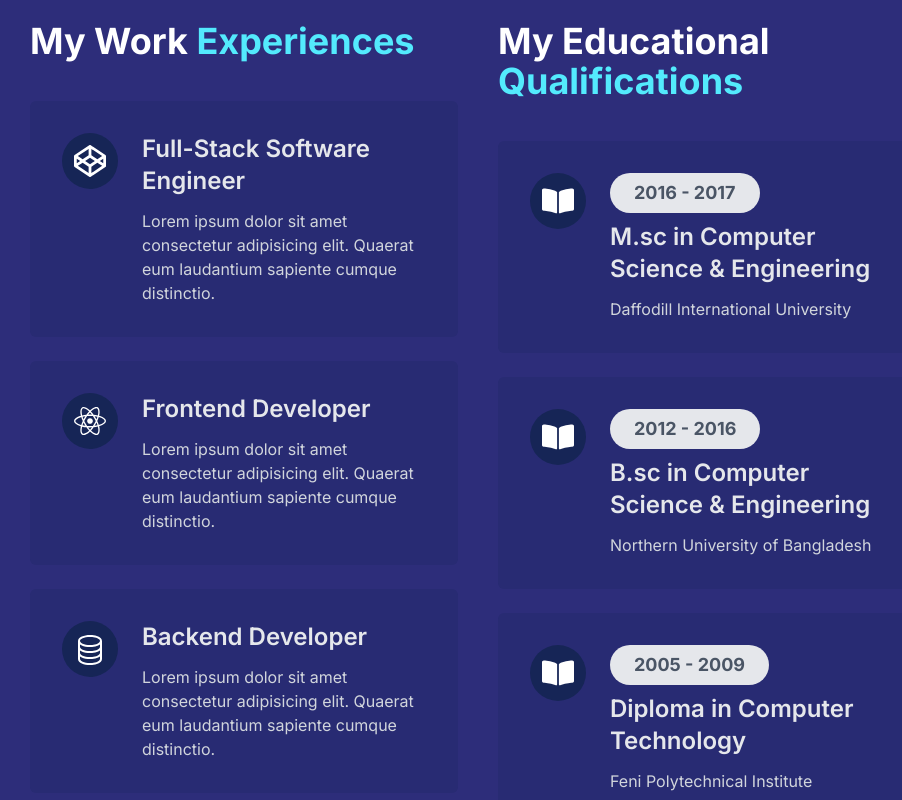
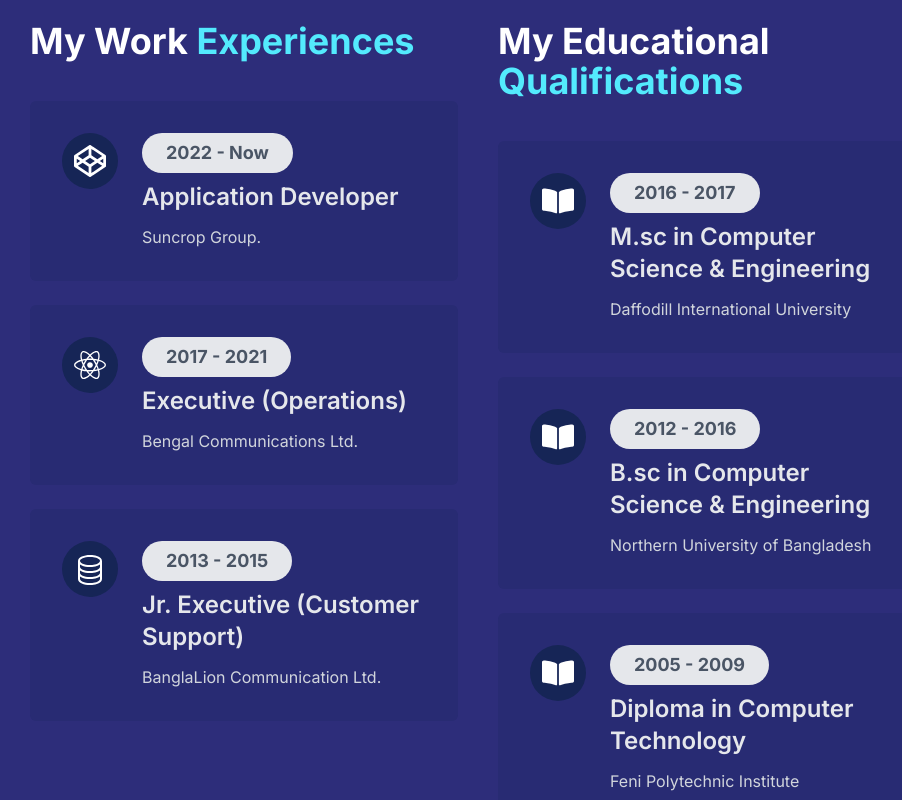
Before and after one commit to Najmul216/my_portfolio_website, a Next.js app: page / in a window 1280 px wide. Shown: the part 1540-2340 px from the top of the page, without its empty margins (162-1064 px from the left). Built offline with nearby package versions, Linux system fonts and the light colour scheme.

Commit message:
Update Resume

```diff
--- a/components/Home/Resume/Resume.tsx
+++ b/components/Home/Resume/Resume.tsx
@@ -15,18 +15,21 @@ const Resume = () => {
           <div className="mt-10">
             <ResumeCard
               Icon={FaCodepen}
-              role="Full-Stack Software Engineer"
-              text="Lorem ipsum dolor sit amet consectetur adipisicing elit. Quaerat eum laudantium sapiente cumque distinctio."
+              date="2022 - Now"
+              role="Application Developer"
+              text="Suncrop Group."
             />
             <ResumeCard
               Icon={FaReact}
-              role="Frontend Developer"
-              text="Lorem ipsum dolor sit amet consectetur adipisicing elit. Quaerat eum laudantium sapiente cumque distinctio."
+              date="2017 - 2021"
+              role="Executive (Operations)"
+              text="Bengal Communications Ltd."
             />
             <ResumeCard
               Icon={BsDatabase}
-              role="Backend Developer"
-              text="Lorem ipsum dolor sit amet consectetur adipisicing elit. Quaerat eum laudantium sapiente cumque distinctio."
+              date="2013 - 2015"
+              role="Jr. Executive (Customer Support)"
+              text="BanglaLion Communication Ltd."
             />
           </div>
         </div>
@@ -52,7 +55,7 @@ const Resume = () => {
               Icon={FaBookOpen}
               role="Diploma in Computer Technology "
               date="2005 - 2009"
-              text="Feni Polytechnical Institute"
+              text="Feni Polytechnic Institute"
             />
             <ResumeCard
               Icon={FaBookOpen}
```
